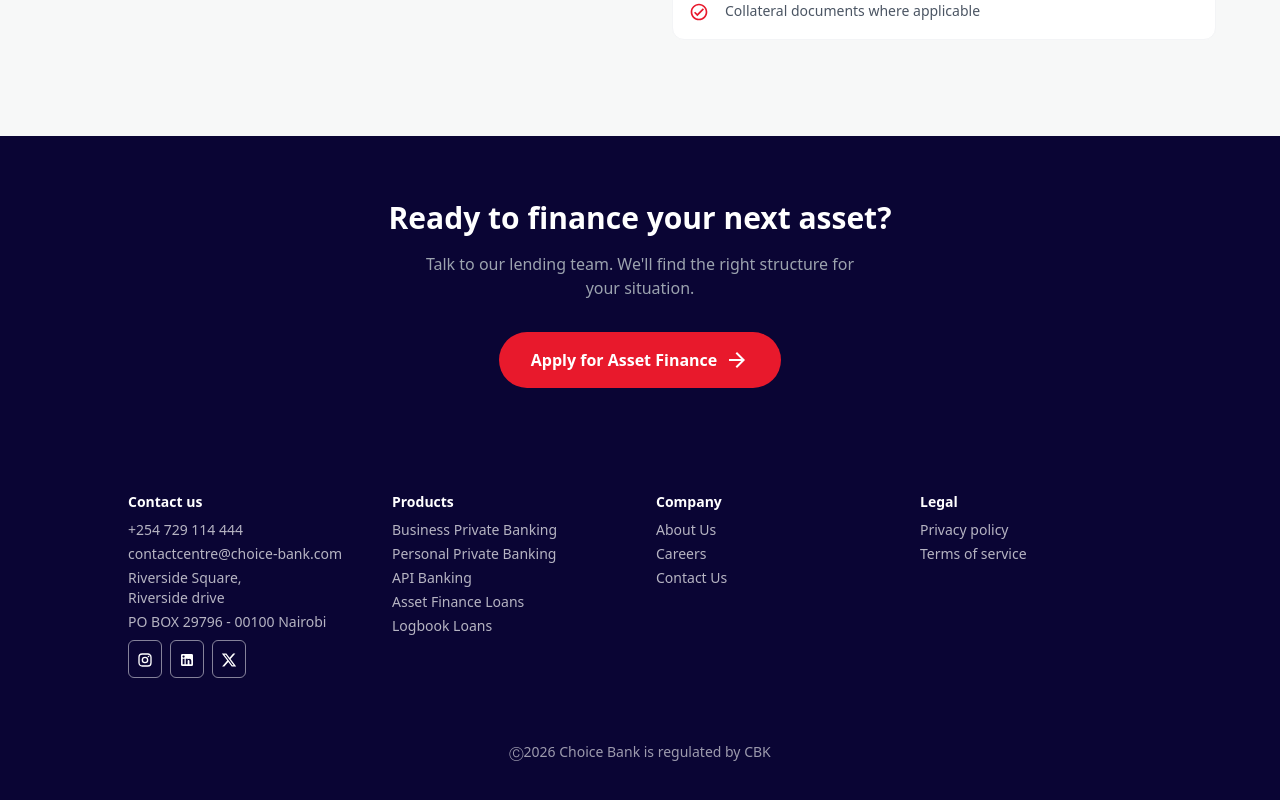
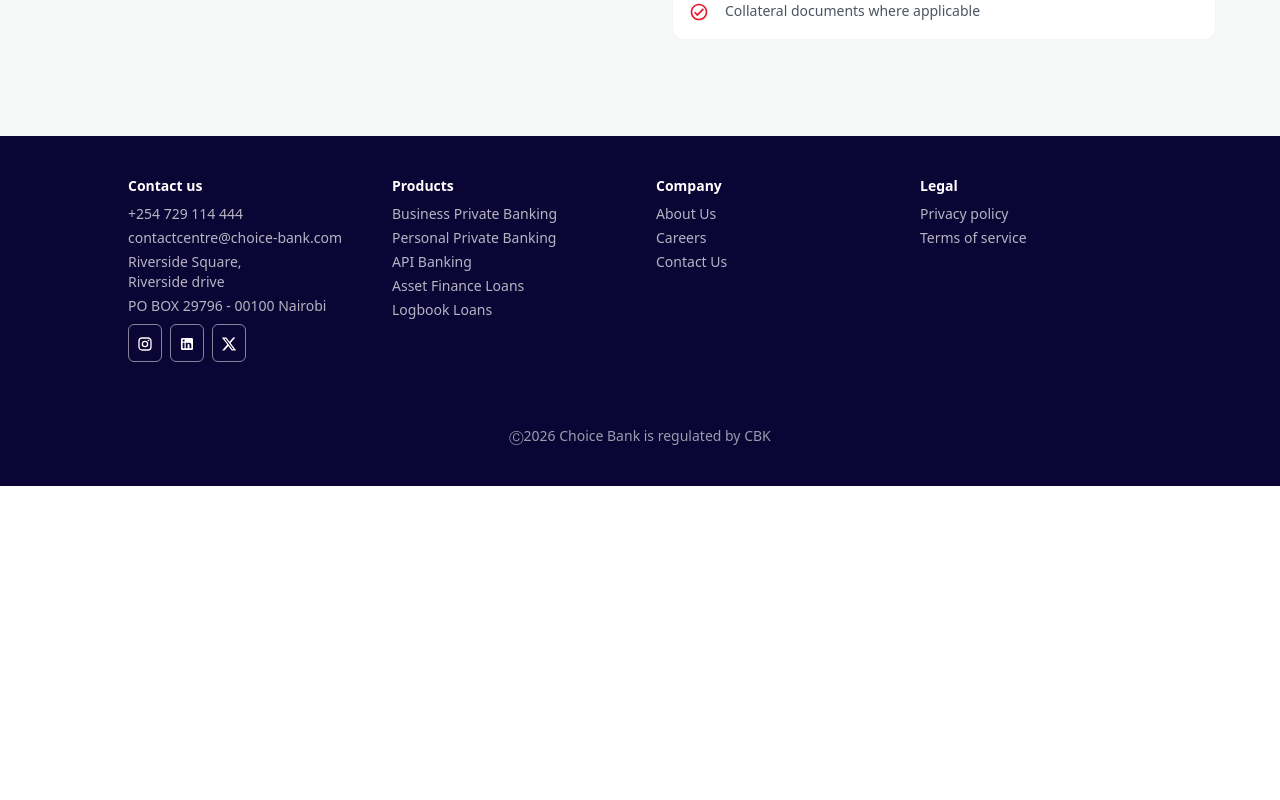
Before and after one commit to georgemwangi118/choicebank-website-revamp, a Next.js app: page /asset-finance-loans in a window 1280 px wide. Shown: the part 2837-3637 px from the top of the page. After the commit the page ends 3323 px from the top, so only its background shows below. Built offline with nearby package versions, Linux system fonts and the light colour scheme.

Commit message:
Removed cta

```diff
--- a/app/asset-finance-loans/page.tsx
+++ b/app/asset-finance-loans/page.tsx
@@ -199,18 +199,7 @@ export default function AssetFinancePage() {
         </div>
       </div>
 
-      {/* CTA */}
-      <div className="py-16 px-6 md:px-16 bg-[#0A0534] text-center">
-        <h2 className="text-3xl font-bold text-white mb-4">Ready to finance your next asset?</h2>
-        <p className="text-gray-400 mb-8 max-w-md mx-auto">Talk to our lending team. We&apos;ll find the right structure for your situation.</p>
-        <Link
-          href="/sales/#contact-sales"
-          className="inline-flex items-center gap-2 bg-[#E8192C] text-white px-8 py-4 rounded-full font-semibold hover:bg-[#c4121e] transition-colors group"
-        >
-          Apply for Asset Finance
-          <ArrowForward className="group-hover:translate-x-1 transition-transform" />
-        </Link>
-      </div>
+
     </div>
   );
 }
```
